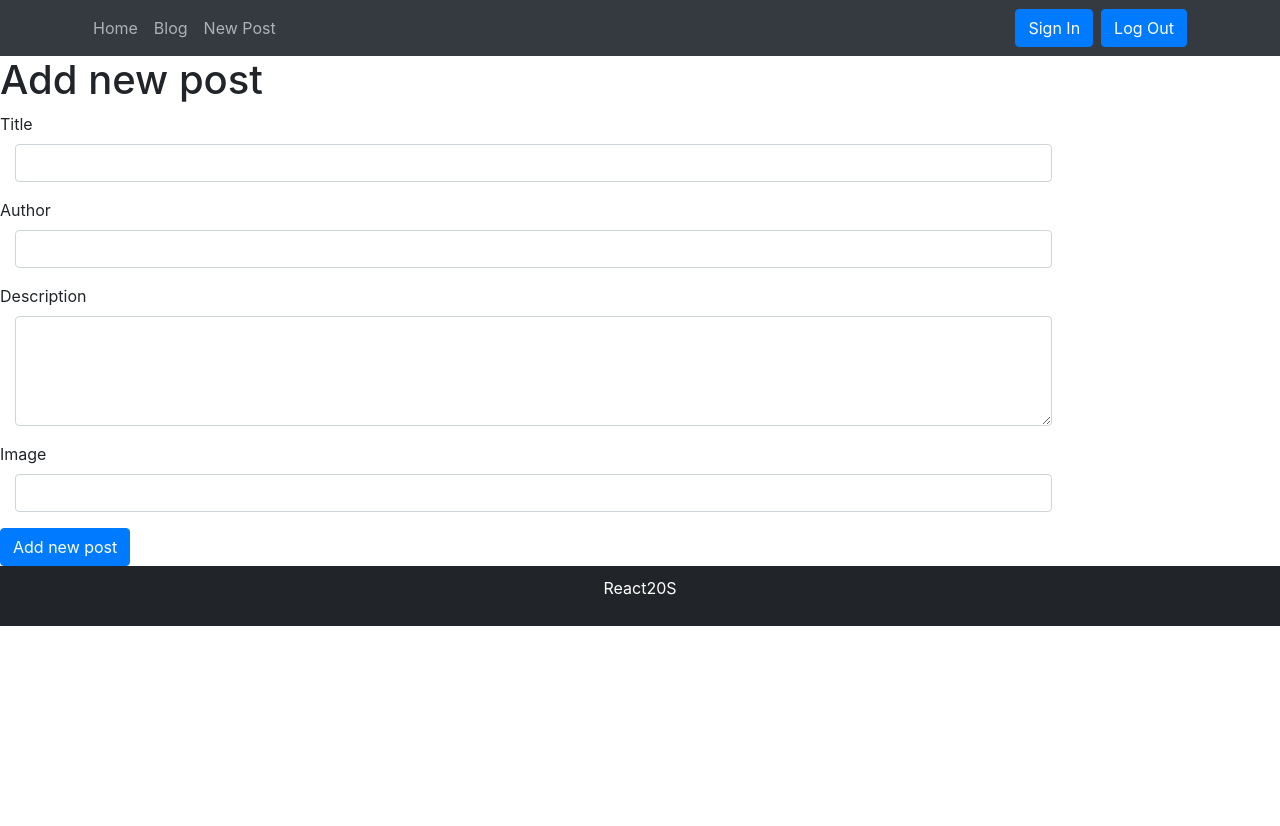
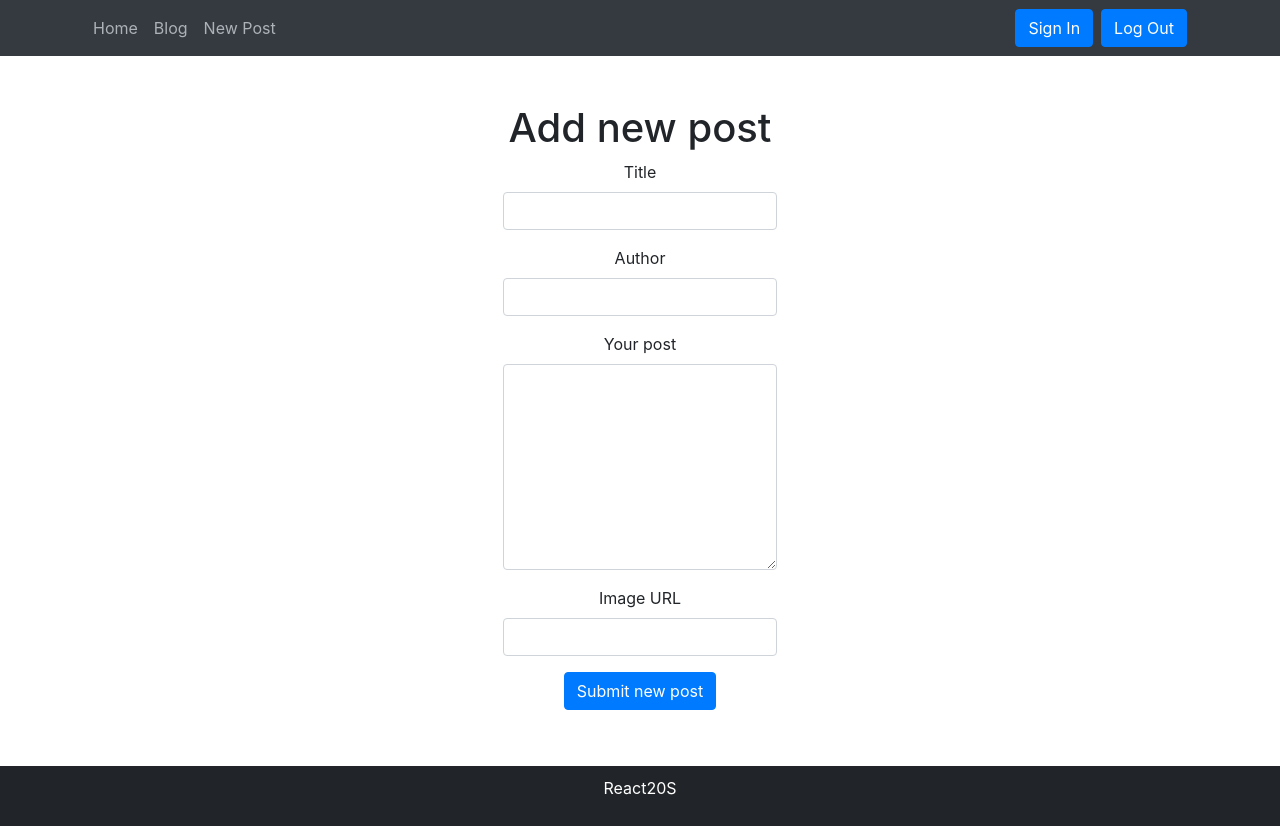
Before and after one commit to MariannaMori/final_react_task, a React (Create React App) app in the folder finaltask/: page /newpost in a window 1280 px wide. Before the commit the page ends 800 px from the top, so only its background shows below. Built offline with nearby package versions, Linux system fonts and the light colour scheme.

Commit message:
edited new post form

```diff
--- a/finaltask/src/Components/Header/Navibar.js
+++ b/finaltask/src/Components/Header/Navibar.js
@@ -50,7 +50,6 @@ export default function NaviBar() {
                 <Form.Group controlId="fromBasicEmail">
                         <Form.Label>Email Adress</Form.Label>
                         <Form.Control type="email" placeholder="Enter email" />
-                        <Form.Text className="text-muted">Put it here</Form.Text>
                     </Form.Group>
                     <Form.Group controlId="fromBasicPassword">
                         <Form.Label>Password</Form.Label>
--- a/finaltask/src/Components/Main/NewPost.js
+++ b/finaltask/src/Components/Main/NewPost.js
@@ -1,6 +1,6 @@
 import React, { useState } from "react";
 import axios from "axios";
-import { Form, Button, Col } from 'react-bootstrap';
+import { Form, Button, Container, } from 'react-bootstrap';
 import SuccessMessage from './SuccessMessage'
 
 const NewPost = () => {
@@ -31,57 +31,58 @@ const NewPost = () => {
   };
 
   return (
-    <>
+    <Container id="newPost" className="d-flex justify-content-center">
+      <Form className="newPost text-center m-5" onSubmit={addPostShowSuccess} >
       <h1>Add new post</h1>
-    <form className="newPost" onSubmit={addPostShowSuccess}>
-      <Form>
-  <Form.Group controlId="formBasicText">
+        <Form.Group controlId="exampleForm.ControlInput1">
           <Form.Label>Title</Form.Label>
-    <Col sm={10}>
-    <Form.Control type="text"
+          <Form.Control
+            type="text"
             name="title"
             id="title"
             onChange={changeValueHandler}
+            maxLength={40}
              />
-          </Col>
         </Form.Group>
-  <Form.Group controlId="formBasicText">
+        <Form.Group controlId="exampleForm.ControlInput1">
           <Form.Label>Author</Form.Label>
-    <Col sm={10}>
-    <Form.Control type="text"
+          <Form.Control
+            type="text"
             name="author"
             id="author"
             onChange={changeValueHandler}
-          />
-          </Col>
+            maxLength={40} />
         </Form.Group>
-  <Form.Group controlId="formBasicText">
-    <Form.Label>Description</Form.Label>
-    <Col sm={10}>
-    <Form.Control as="textarea" rows={4} type="text"
+        <Form.Group controlId="exampleForm.ControlTextarea1">
+          <Form.Label>Your post</Form.Label>
+          <Form.Control
+            as="textarea"
+            type="text"
             name="desc"
             id="desc"
             onChange={changeValueHandler}
+            rows={8}
+            maxLength={800}
             />
-          </Col>
         </Form.Group>
-  <Form.Group controlId="formBasicText">
-    <Form.Label>Image</Form.Label>
-    <Col sm={10}>
-    <Form.Control type="text"
+        <Form.Group controlId="exampleForm.ControlInput1">
+          <Form.Label>Image URL</Form.Label>
+          <Form.Control
+            type="text"
             name="img"
             id="img"
-            onChange={changeValueHandler}
-          />
-          </Col>
+            onChange={changeValueHandler}>
+
+            </Form.Control>
         </Form.Group>
-  <Button variant="primary" type="submit">
-    Add new post
+        <Button
+          className="mb-2"
+          variant="primary"
+          type="submit">Submit new post
         </Button>
         {successMessage && <SuccessMessage />}
       </Form>
-</form>
-    </>
+    </Container>
   );
 };
 
```
Also changed, not shown: 1 other file (tests, documents, lock files or other folders). Lines whose indentation alone changed are shown as unchanged.
